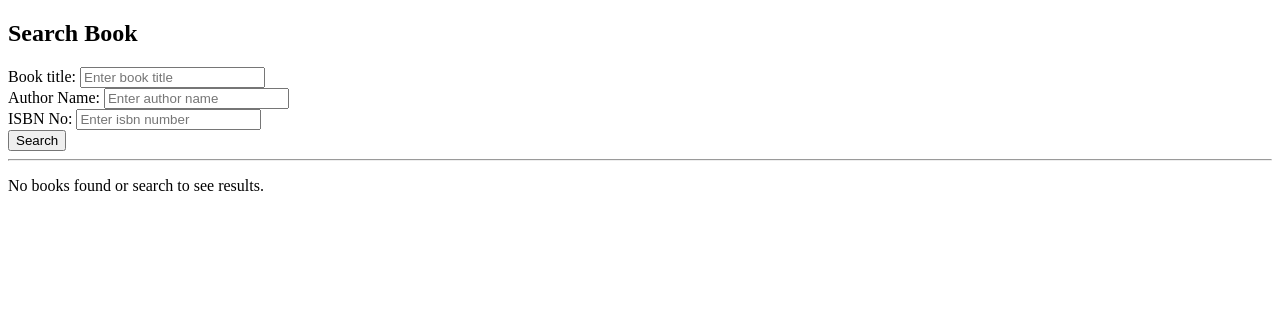
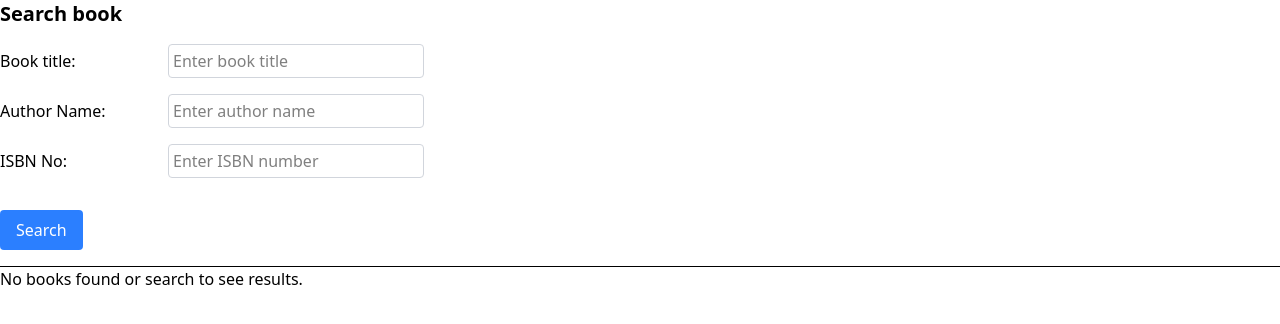
Before and after one commit to YTlau9487/database_gp_W2LS, a Flask app: template templates/searchBook.html in a window 1280 px wide. Shown: the top 324 px of the page. Run offline with Flask 3, Linux system fonts and the light colour scheme; the template is opened without the code that fills it, so the values that code supplies are empty.

Commit message:
add layout & styling & isbn no for search book query

```diff
--- a/app.py
+++ b/app.py
@@ -1,6 +1,5 @@
 from flask import Flask
 from sqlalchemy import text
-
 from flask_app import routes
 from flask_app.utils.database import engine
 
@@ -30,5 +29,4 @@ with engine.connect() as conn:
 print("All records created successfully!")
 
 app = Flask(__name__)
-
 routes.init_routes(app)
--- /dev/null
+++ b/templates/layout.html
@@ -0,0 +1,21 @@
+<!DOCTYPE html>
+<html>
+    <head>
+        <meta charset="UTF-8">
+        <script src="https://cdn.jsdelivr.net/npm/@tailwindcss/browser@4"></script>
+        <title>
+            {% block title %}
+            {% endblock %}
+        </title>
+    </head>
+    <body>
+        <h2 class="text-xl font-bold">{% block pageTitle %}{% endblock %}</h2>
+        <form action="{{ actionUrl }}" method="POST" class="space-y-4 my-4">
+            {% block formContent %}
+            {% endblock %}
+        </form>
+
+        {% block main %}
+        {% endblock %}
+    </body>
+</html>
--- a/templates/searchBook.html
+++ b/templates/searchBook.html
@@ -1,58 +1,76 @@
-<!DOCTYPE html>
-<html>
-<head><title>Search Books</title></head>
-<body>
-    <h2>Search Book</h2>
+{% extends "layout.html" %}
 
-    <form action="/search" method="POST">
-        <label for="book_title">Book title: </label>
-        <input type="text" name="book_title" placeholder="Enter book title">
-        <br>
-        <label for="author_name">Author Name: </label>
-        <input type="text" name="author_name" placeholder="Enter author name">
-        <br>
-        <label for="isbn_no">ISBN No: </label>
-        <input type="text" name="isbn_no" placeholder="Enter isbn number">
-        <br>
-        <button type="submit">Search</button>
-    </form>
+{% block title %}
+    Search Book
+{% endblock %}
+
+{% set actionUrl = '/search' %}
+
+{% block pageTitle %}
+    Search book
+{% endblock %}
+
+{% block formContent %}
+    <div class="flex items-center">
+        <label for="book_title" class="w-40 font-medium">Book title:</label>
+        <input type="text" name="book_title" placeholder="Enter book title" class="ml-2 p-1 border border-gray-300 rounded w-64">
+    </div>
+
+    <div class="flex items-center">
+        <label for="author_name" class="w-40 font-medium">Author Name:</label>
+        <input type="text" name="author_name" placeholder="Enter author name" class="ml-2 p-1 border border-gray-300 rounded w-64">
+    </div>
+
+    <div class="flex items-center">
+        <label for="isbn_no" class="w-40 font-medium">ISBN No:</label>
+        <input type="text" name="isbn_no" placeholder="Enter ISBN number" class="ml-2 p-1 border border-gray-300 rounded w-64">
+    </div>
+
+    <button type="submit" class="mt-4 px-4 py-2 bg-blue-500 hover:bg-blue-500/80 active:bg-blue-500/60 duration-100 text-white rounded cursor-pointer">Search</button>
+{% endblock %}
+
+{% block main %}
 
     {% if error %}
-        <span style="color: red;">{{ error }}</span>
+        <span class="text-red-400">{{ error }}</span>
     {% endif %}
 
     <hr>
 
     {% if books %}
-        <table border="1">
+            <table class="table-auto w-75 border-collapse border border-gray-300 mt-4">
+                <thead class="bg-zinc-600 text-white">
                     <tr>
-                <th>Book ID</th>
-                <th>ISBN NO</th>
-                <th>Book Title</th>
-                <th>Author</th>
-                <th>Category</th>
-                <th>Publisher</th>
-                <th>Location District</th>
-                <th>Book Shelf</th>
-                <th>Shelf Level</th>
+                        <th class="border border-gray-300 px-4 py-2">Book ID</th>
+                        <th class="border border-gray-300 px-4 py-2">ISBN NO</th>
+                        <th class="border border-gray-300 px-4 py-2">Book Title</th>
+                        <th class="border border-gray-300 px-4 py-2">Author</th>
+                        <th class="border border-gray-300 px-4 py-2">Category</th>
+                        <th class="border border-gray-300 px-4 py-2">Publisher</th>
+                        <th class="border border-gray-300 px-4 py-2">Location District</th>
+                        <th class="border border-gray-300 px-4 py-2">Book Shelf</th>
+                        <th class="border border-gray-300 px-4 py-2">Shelf Level</th>
                     </tr>
+                </thead>
+                <tbody>
                     {% for book in books %}
-            <tr>
-
-                <td>{{ book[0] }}</td>
-                <td>{{ book[1] }}</td>
-                <td>{{ book[2] }}</td>
-                <td>{{ book[3] }}</td>
-                <td>{{ book[4] }}</td>
-                <td>{{ book[5] }}</td>
-                <td>{{ book[6] }}</td>
-                <td>{{ book[7] }}</td>
-                <td>{{ book[8] }}</td>
+                    <tr class="{% if loop.index0 % 2 == 0 %}bg-white{% else %}bg-gray-100{% endif %}">
+                        <td class="border border-gray-300 px-4 py-2">{{ book[0] }}</td>
+                        <td class="border border-gray-300 px-4 py-2">{{ book[1] }}</td>
+                        <td class="border border-gray-300 px-4 py-2">{{ book[2] }}</td>
+                        <td class="border border-gray-300 px-4 py-2">{{ book[3] }}</td>
+                        <td class="border border-gray-300 px-4 py-2">{{ book[4] }}</td>
+                        <td class="border border-gray-300 px-4 py-2">{{ book[5] }}</td>
+                        <td class="border border-gray-300 px-4 py-2">{{ book[6] }}</td>
+                        <td class="border border-gray-300 px-4 py-2">{{ book[7] }}</td>
+                        <td class="border border-gray-300 px-4 py-2">{{ book[8] }}</td>
                     </tr>
                     {% endfor %}
+                </tbody>
             </table>
+
         {% else %}
             <p>No books found or search to see results.</p>
         {% endif %}
-</body>
-</html>
+
+{% endblock %}
```
Also changed, not shown: flask_app/db/searchBook/onShelfBook.sql (+11 -10 lines), flask_app/db/search_book.py (+4 -3 lines), flask_app/routes/search.py (+6 -5 lines). Lines whose indentation alone changed are shown as unchanged.
